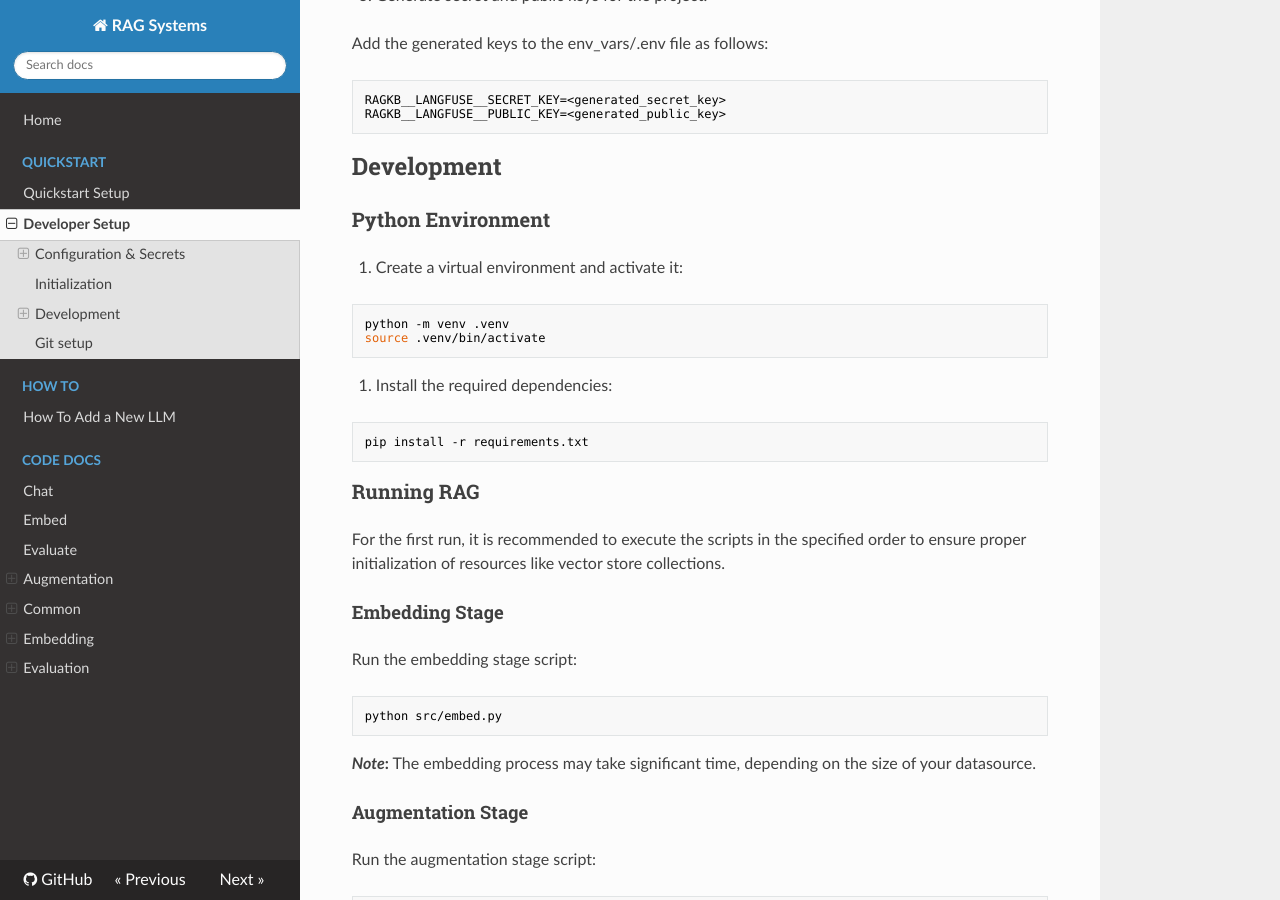
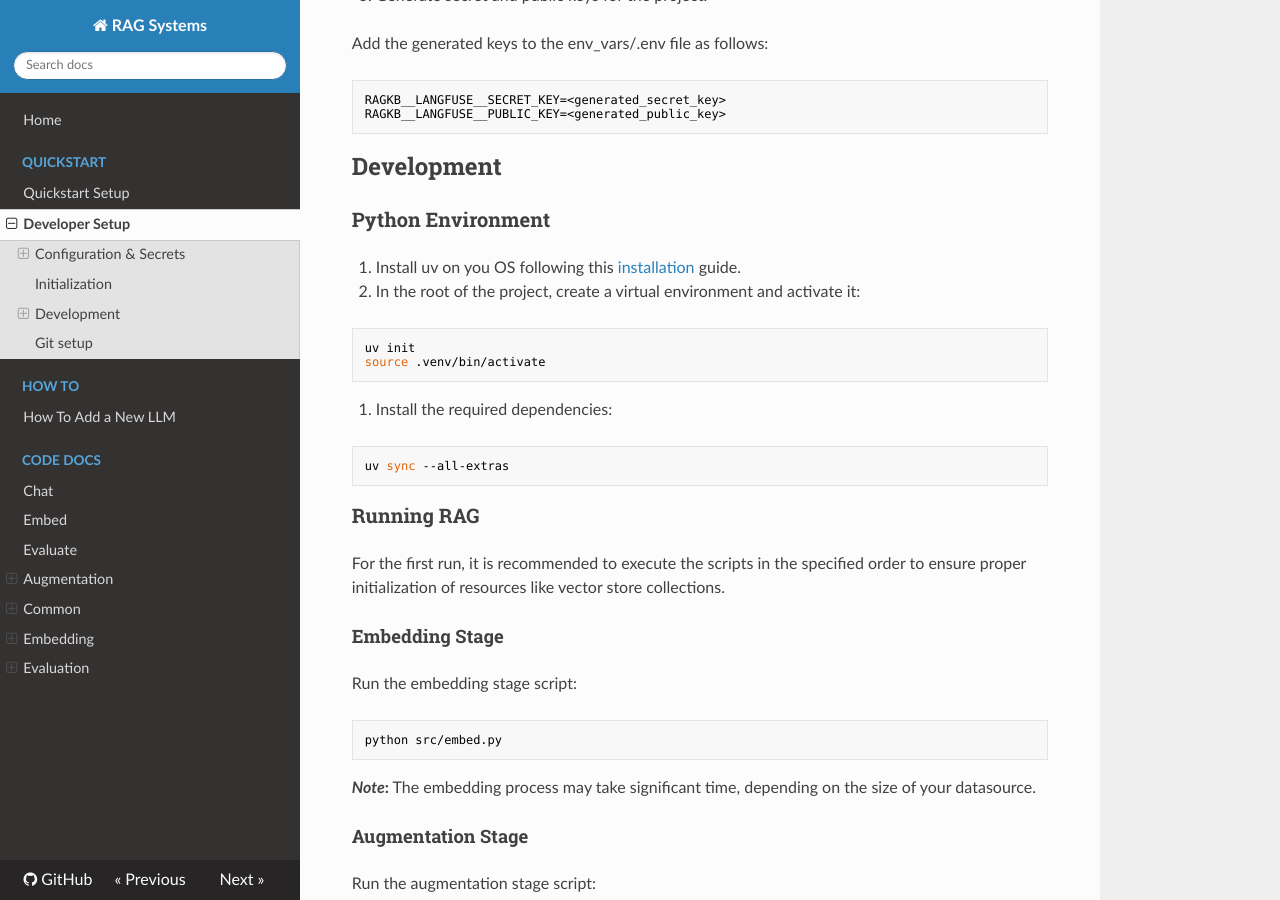
Before and after one commit to feld-m/rag_blueprint, an MkDocs documentation site: the page built from docs/quickstart/developer_setup.md, in a window 1280 px wide and 900 px high, scrolled down 1804 px. Built offline with MkDocs 1.6.1, drawn with Linux system fonts in a browser that asks for light colours; nearby versions of some CDN libraries.

Commit message:
Update setup docs

````diff
--- a/docs/quickstart/developer_setup.md
+++ b/docs/quickstart/developer_setup.md
@@ -88,17 +88,19 @@ RAGKB__LANGFUSE__PUBLIC_KEY=<generated_public_key>
 
 ### Python Environment
 
-1. Create a virtual environment and activate it:
+1. Install uv on you OS following this [installation](https://docs.astral.sh/uv/getting-started/installation/) guide.
+
+2. In the root of the project, create a virtual environment and activate it:
 
 ```sh
-python -m venv .venv
+uv init
 source .venv/bin/activate
 ```
 
 2. Install the required dependencies:
 
 ```sh
-pip install -r requirements.txt
+uv sync --all-extras
 ```
 
 ### Running RAG
````
Also changed, not shown: docs/quickstart/quickstart_setup.md (+1 -1 lines).
